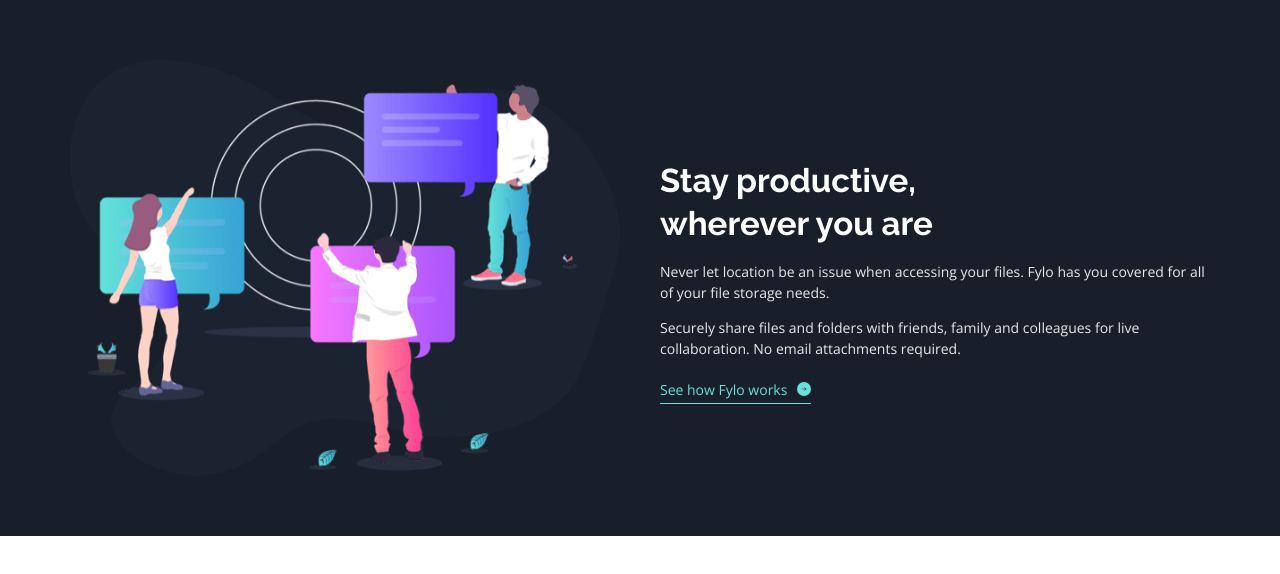
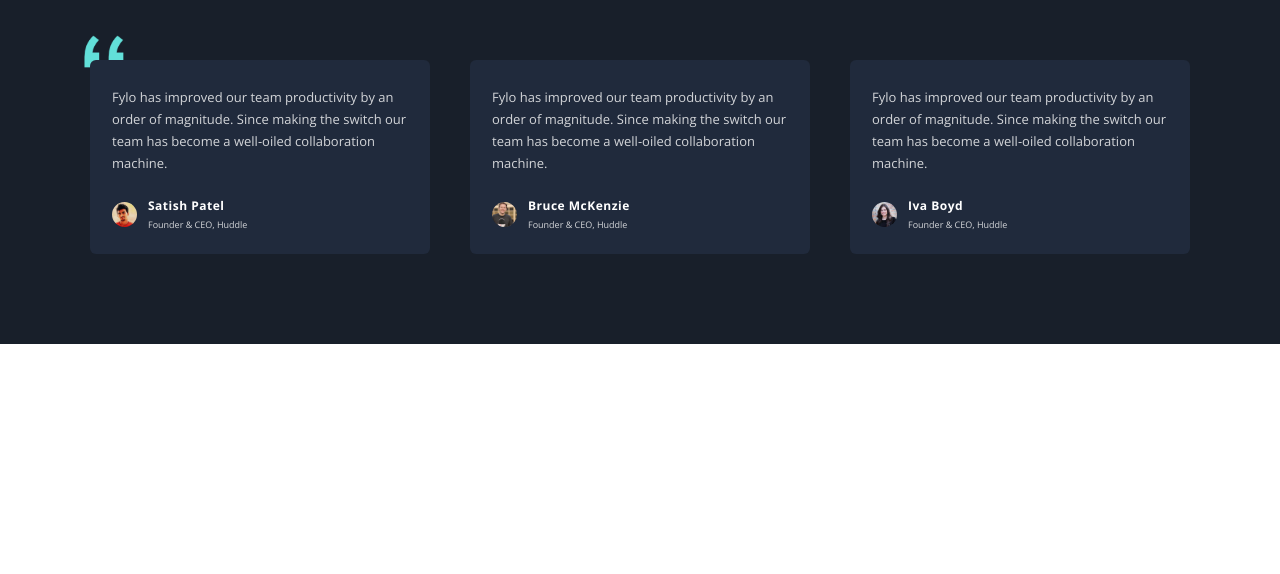
Before and after one commit to HasanliLaman/fylo-dark, a plain HTML site: page index.html in a window 1280 px wide. Drawn offline with nearby package versions, Linux system fonts and the light colour scheme.

Commit message:
Style testimonials block.

```diff
--- a/css/styles.css
+++ b/css/styles.css
@@ -227,9 +227,9 @@
   background: hsl(219, 30%, 18%);
   border-radius: 6px;
   line-height: 1.7;
-  margin: 10%;
   padding: 2.6rem 2.2rem 2.2rem;
   position: relative;
+  margin: 0 2rem 3rem;
 }
 
 .testimonial--icon::after {
@@ -475,3 +475,9 @@
     margin-bottom: 2rem;
   }
 }
+
+/* Testimonials block */
+.testimonials {
+  position: relative;
+  z-index: -2;
+}
--- a/index.html
+++ b/index.html
@@ -16,34 +16,67 @@
     <link rel="stylesheet" href="css/styles.css" />
   </head>
   <body>
-    <section class="block block--primary">
-      <div class="container grid grid--1x2">
-        <img
-          src="images/illustration-stay-productive.png"
-          class="productive__image"
-          alt=""
-        />
-        <header>
-          <h2 class="productive__heading">Stay productive, wherever you are</h2>
-          <div class="productive__text">
-            <p>
-              Never let location be an issue when accessing your files. Fylo has
-              you covered for all of your file storage needs.
-            </p>
-            <p>
-              Securely share files and folders with friends, family and
-              colleagues for live collaboration. No email attachments required.
-            </p>
+    <section class="block testimonials block--primary">
+      <div class="container grid grid--1x3">
+        <article class="testimonial testimonial--icon">
+          <p class="testimonial__content">
+            Fylo has improved our team productivity by an order of magnitude.
+            Since making the switch our team has become a well-oiled
+            collaboration machine.
+          </p>
+          <div class="testimonial__profile">
+            <img
+              class="testimonial__picture"
+              src="images/profile-1.jpg"
+              alt="Client profile picture"
+            />
+            <div>
+              <h2 class="testimonial__name">Satish Patel</h2>
+              <p class="testimonial__position">Founder & CEO, Huddle</p>
+            </div>
           </div>
-          <span class="link-arrow--container">
-            <a href="#" class="link-arrow">See how Fylo works</a>
-            <svg class="icon icon--arrow icon-container--cyan">
-              <use href="images/sprite.svg#icon-arrow"></use>
-            </svg>
-          </span>
-        </header>
+        </article>
+
+        <article class="testimonial">
+          <p class="testimonial__content">
+            Fylo has improved our team productivity by an order of magnitude.
+            Since making the switch our team has become a well-oiled
+            collaboration machine.
+          </p>
+          <div class="testimonial__profile">
+            <img
+              class="testimonial__picture"
+              src="images/profile-2.jpg"
+              alt="Client profile picture"
+            />
+            <div>
+              <h2 class="testimonial__name">Bruce McKenzie</h2>
+              <p class="testimonial__position">Founder & CEO, Huddle</p>
+            </div>
+          </div>
+        </article>
+
+        <article class="testimonial">
+          <p class="testimonial__content">
+            Fylo has improved our team productivity by an order of magnitude.
+            Since making the switch our team has become a well-oiled
+            collaboration machine.
+          </p>
+          <div class="testimonial__profile">
+            <img
+              class="testimonial__picture"
+              src="images/profile-3.jpg"
+              alt="Client profile picture"
+            />
+            <div>
+              <h2 class="testimonial__name">Iva Boyd</h2>
+              <p class="testimonial__position">Founder & CEO, Huddle</p>
+            </div>
+          </div>
+        </article>
       </div>
     </section>
+
     <script
       src="https://kit.fontawesome.com/269f80ef9f.js"
       crossorigin="anonymous"
```
Also changed, not shown: components/testimonials-block.html (added, +60 -0 lines).
